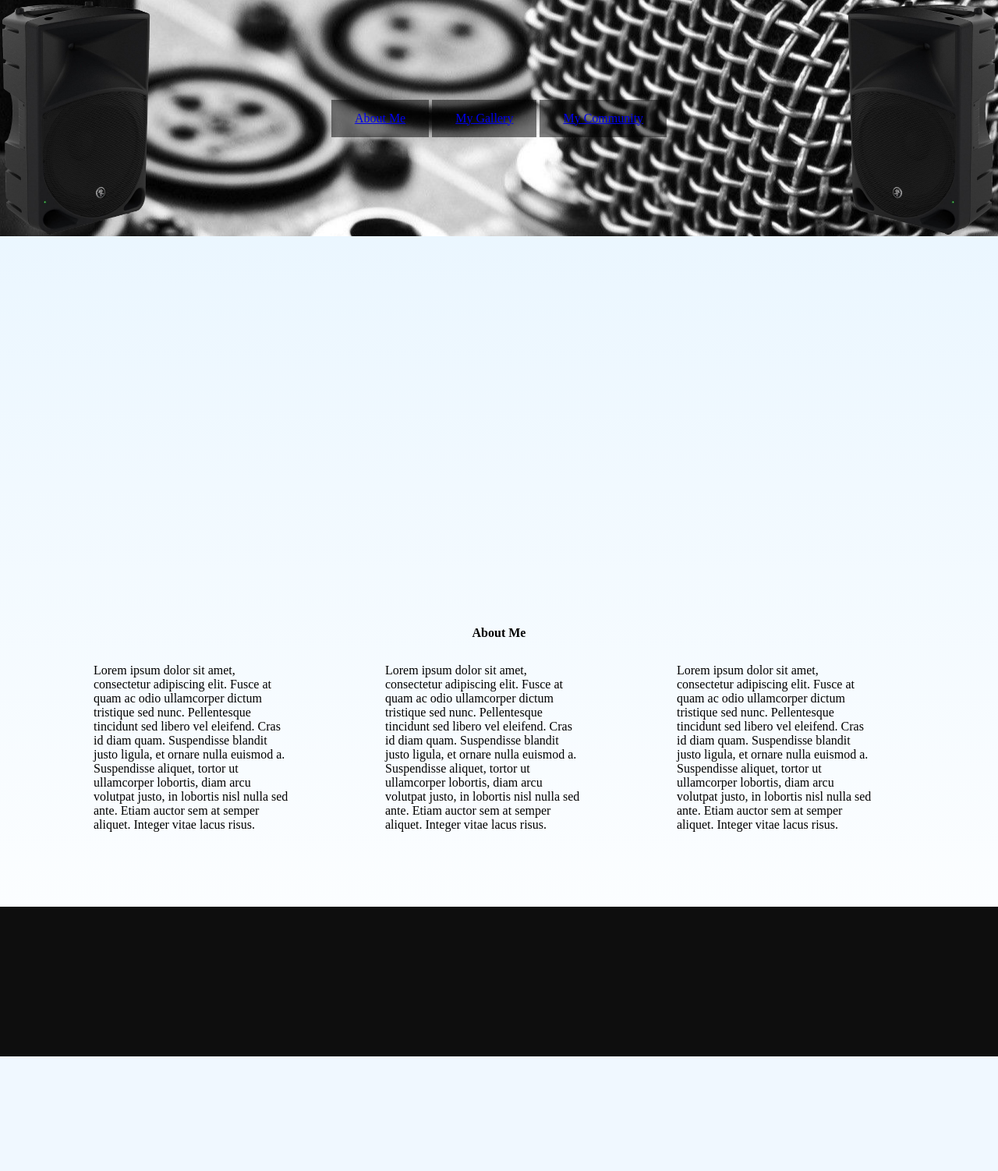
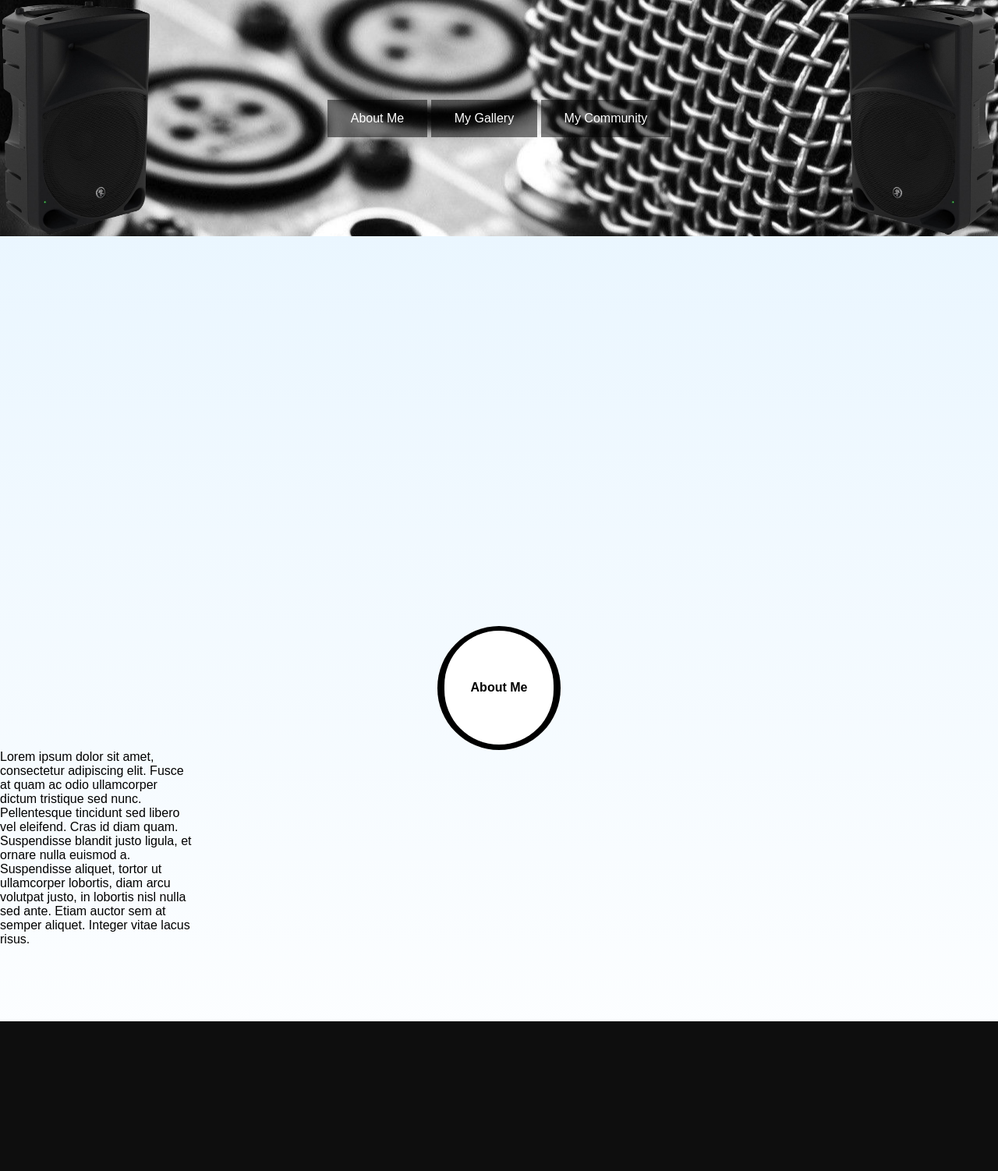
Before and after one commit to Kriyoni/kriyoni.github.io, a PHP site: the page made by Portfolio ko/index.html in a window 1280 px wide. Shown: the whole page at 78% size. Before the commit the page ends 1355 px from the top, so only its background shows below. Run offline with PHP 8.4, Linux system fonts and the light colour scheme.

Commit message:
Revision
Added new section in the body.
Balak ko sana lagyan ng epic design sa About Me. hehe

```diff
--- a/Portfolio ko/css/style.css
+++ b/Portfolio ko/css/style.css
@@ -6,6 +6,8 @@ body
     background: -o-linear-gradient(#e5f4ff, #ffffff);
     background: -moz-linear-gradient(#e5f4ff, #ffffff);
     background: linear-gradient(#e5f4ff, #ffffff);
+
+	font-family: sans-serif;
   /*  background-image: url('lwfQm84.jpg');
     background-repeat: no-repeat;
     background-position: top;*/
@@ -25,7 +27,8 @@ header
 }
 .col-3
 {
-	vertical-align: top; /*added by michael*/
+	vertical-align: top;
+	/*added by michael*/
 	margin: 0px;
 	/*background-color: #c7c7c7;*/
 	display: inline-block;
@@ -85,13 +88,21 @@ filter: FlipH;
 }
 #nav-bar ul li
 {
-	color: white;
+
 	text-align: center;
 	/*float: left;*/ /*commented by michael*/
 	display: inline-block; /*added by michael*/
 	/*margin-top: 120px;*/ /*commented by michael*/
 	padding : 15px 30px 15px 30px;
 	background-color: rgba(0,0,0,.5);
+
+
+}
+#nav-bar ul li a
+{
+    	color: white;
+	font-family: sans-serif;
+	text-decoration: none;
 
 }
 #push-to-right
@@ -100,13 +111,51 @@ filter: FlipH;
 }
 /*END OF SECTION FOR THE HEADER*/
 
-
+#aboutme
+{
+	margin-top: 6px;
+	background-color: #ffffff;
+	width: 140px;
+    height: 146px;
+	color: #000000;
+	-moz-border-radius: 80px;
+	-webkit-border-radius: 80px;
+	border-radius: 80px;
+	margin-left: auto;
+	margin-right: auto;
+	display: table;
+}
+#black-border
+{
+	background-color: #000000;
+	    width: 158px;
+    height: 159px;
+	color: #000000;
+	-moz-border-radius: 80px;
+	-webkit-border-radius: 80px;
+	border-radius: 80px;
+	margin-left: auto;
+	margin-right: auto;
+	display: table;
+}
+#line
+{
+	display: none;
+	width: 800px;
+	height: 30px;
+}
+#aboutme b
+{
+	display: table-cell;
+	vertical-align: middle;
+}
 #about-me-container
 {
-	width: 250px;
+	width: 250px; height: auto;
+
 	/*background-color: #c7c7c7;*/
-	margin-top: 30px;
-	margin-left: 120px;
+	margin-left: auto;
+	margin-right: auto;
 	display: inline-block;
 }
 .about-me-text
--- a/Portfolio ko/index.html
+++ b/Portfolio ko/index.html
@@ -24,26 +24,17 @@
 		</div>
 	</header>
 	<div>
+
 		<div style="height: 500px;"></div>
-		<div id="aboutme" class="about-me-text" style="text-align: center"><b>About Me</b></div>
+		<div id="line">as</div>
+		<div id="black-border"><div id="aboutme" class="about-me-text" style="text-align: center"><b>About Me</b></div></div>
 		<div id ="about-me-container">
 
 			<span class="about-me-text">
 				Lorem ipsum dolor sit amet, consectetur adipiscing elit. Fusce at quam ac odio ullamcorper dictum tristique sed nunc. Pellentesque tincidunt sed libero vel eleifend. Cras id diam quam. Suspendisse blandit justo ligula, et ornare nulla euismod a. Suspendisse aliquet, tortor ut ullamcorper lobortis, diam arcu volutpat justo, in lobortis nisl nulla sed ante. Etiam auctor sem at semper aliquet. Integer vitae lacus risus.
 			</span>
 		</div>
-		<div id ="about-me-container">
 
-			<span class="about-me-text">
-				Lorem ipsum dolor sit amet, consectetur adipiscing elit. Fusce at quam ac odio ullamcorper dictum tristique sed nunc. Pellentesque tincidunt sed libero vel eleifend. Cras id diam quam. Suspendisse blandit justo ligula, et ornare nulla euismod a. Suspendisse aliquet, tortor ut ullamcorper lobortis, diam arcu volutpat justo, in lobortis nisl nulla sed ante. Etiam auctor sem at semper aliquet. Integer vitae lacus risus.
-			</span>
-		</div>
-		<div id ="about-me-container">
-
-			<span class="about-me-text">
-				Lorem ipsum dolor sit amet, consectetur adipiscing elit. Fusce at quam ac odio ullamcorper dictum tristique sed nunc. Pellentesque tincidunt sed libero vel eleifend. Cras id diam quam. Suspendisse blandit justo ligula, et ornare nulla euismod a. Suspendisse aliquet, tortor ut ullamcorper lobortis, diam arcu volutpat justo, in lobortis nisl nulla sed ante. Etiam auctor sem at semper aliquet. Integer vitae lacus risus.
-			</span>
-		</div>
 		<div></div>
 	</div>
 	<footer>
```
